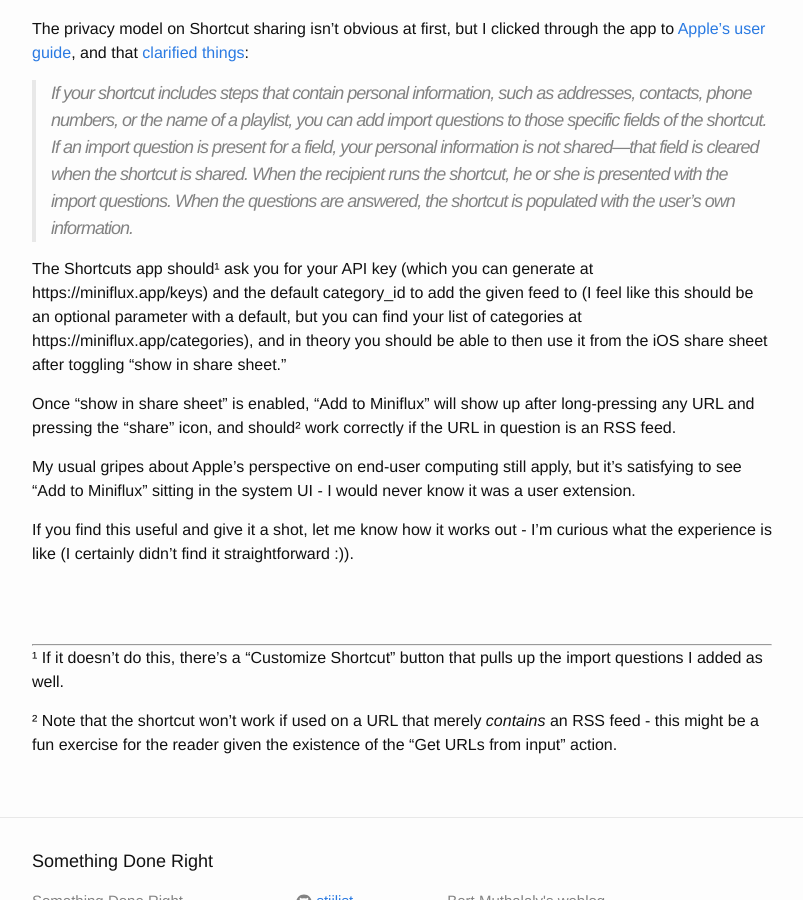
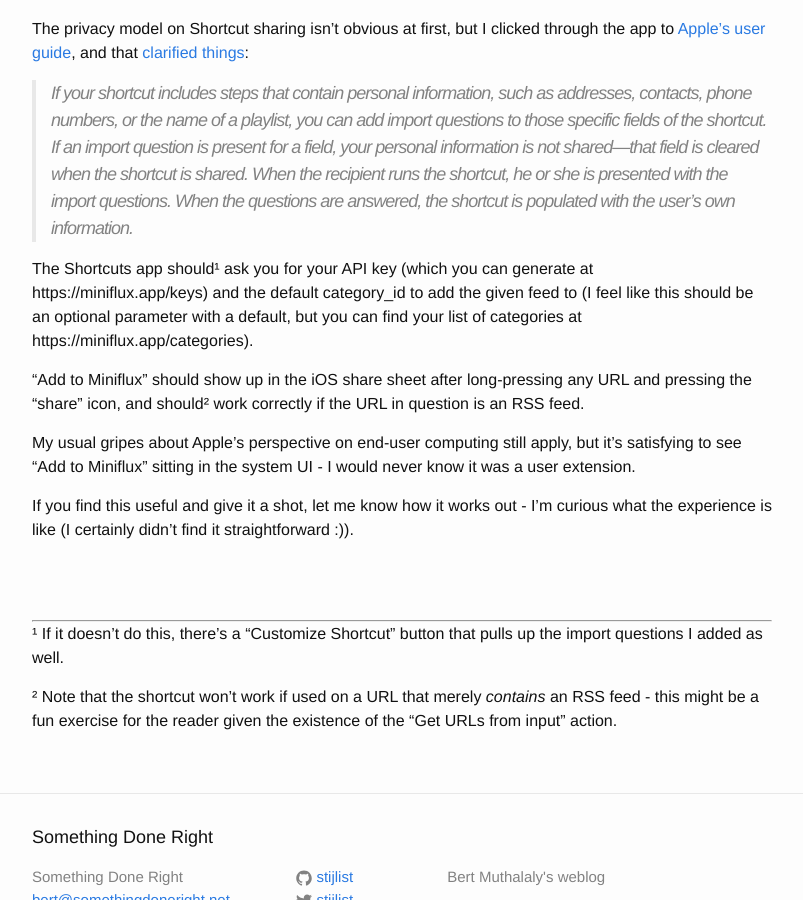
Before and after one commit to stijlist/stijlist.github.io, a Jekyll site: the page built from _posts/2020-05-18-add-to-miniflux.md, in a window 1280 px wide and 900 px high, scrolled down 537 px. Shown: the whole window, without its empty margins (238-1041 px from the left). Built offline with Jekyll 4.4.1, drawn with Linux system fonts in a browser that asks for light colours.

Commit message:
omit needless words

```diff
--- a/_posts/2020-05-18-add-to-miniflux.md
+++ b/_posts/2020-05-18-add-to-miniflux.md
@@ -21,9 +21,9 @@
 
 > If your shortcut includes steps that contain personal information, such as addresses, contacts, phone numbers, or the name of a playlist, you can add import questions to those specific fields of the shortcut. If an import question is present for a field, your personal information is not shared—that field is cleared when the shortcut is shared. When the recipient runs the shortcut, he or she is presented with the import questions. When the questions are answered, the shortcut is populated with the user’s own information.
 
-The Shortcuts app should&sup1; ask you for your API key (which you can generate at https://miniflux.app/keys) and the default category_id to add the given feed to (I feel like this should be an optional parameter with a default, but you can find your list of categories at https://miniflux.app/categories), and in theory you should be able to then use it from the iOS share sheet after toggling "show in share sheet."
+The Shortcuts app should&sup1; ask you for your API key (which you can generate at https://miniflux.app/keys) and the default category_id to add the given feed to (I feel like this should be an optional parameter with a default, but you can find your list of categories at https://miniflux.app/categories).
 
-Once "show in share sheet" is enabled, "Add to Miniflux" will show up after long-pressing any URL and pressing the "share" icon, and should&sup2; work correctly if the URL in question is an RSS feed.
+"Add to Miniflux" should show up in the iOS share sheet after long-pressing any URL and pressing the "share" icon, and should&sup2; work correctly if the URL in question is an RSS feed.
 
 My usual gripes about Apple's perspective on end-user computing still apply, but it's satisfying to see "Add to Miniflux" sitting in the system UI - I would never know it was a user extension.
 
```
